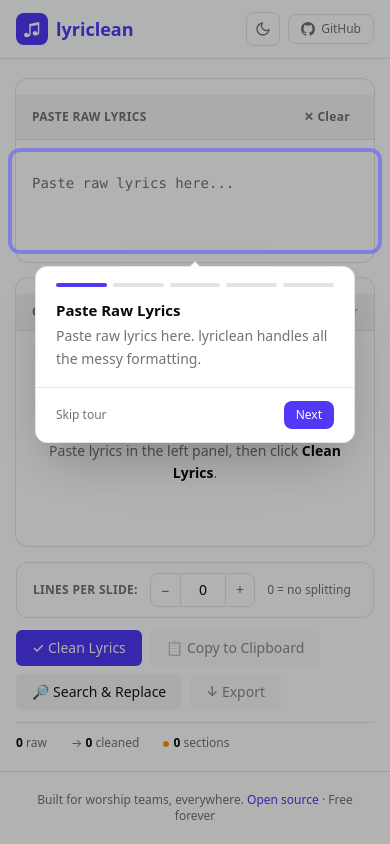
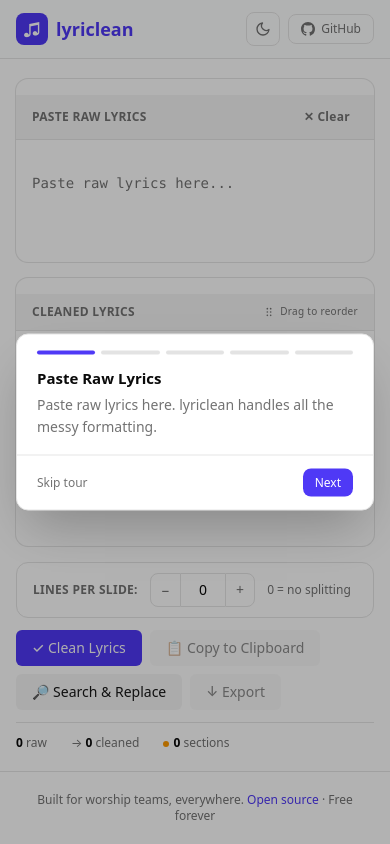
Before and after one commit to Ibinola/lyriclean, a Next.js app: page / in a window 390 px wide. Built offline with nearby package versions, Linux system fonts and the light colour scheme.

Commit message:
fix: responsive tour — centered modal on mobile, positioned tooltip on desktop

```diff
--- a/src/components/OnboardingTour.tsx
+++ b/src/components/OnboardingTour.tsx
@@ -44,6 +44,18 @@ const steps: Step[] = [
   },
 ];
 
+function useIsMobile() {
+  const [mobile, setMobile] = useState(false);
+  useEffect(() => {
+    const mq = window.matchMedia("(max-width: 640px)");
+    setMobile(mq.matches);
+    const cb = (e: MediaQueryListEvent) => setMobile(e.matches);
+    mq.addEventListener("change", cb);
+    return () => mq.removeEventListener("change", cb);
+  }, []);
+  return mobile;
+}
+
 function getArrowStyle(placement: string) {
   const base = "absolute h-2 w-2 rotate-45 bg-card border-l border-t";
   switch (placement) {
@@ -85,6 +97,7 @@ export default function OnboardingTour() {
   const [open, setOpen] = useState(false);
   const [step, setStep] = useState(0);
   const tooltipRef = useRef<HTMLDivElement>(null);
+  const isMobile = useIsMobile();
 
   useEffect(() => {
     const done = localStorage.getItem(LS_KEY);
@@ -93,7 +106,6 @@ export default function OnboardingTour() {
 
   useEffect(() => {
     if (!open) return;
-
     const s = steps[step];
     const el = document.querySelector(s.target);
     if (el) {
@@ -110,11 +122,65 @@ export default function OnboardingTour() {
 
   const s = steps[step];
   const el = document.querySelector(s.target);
+
+  // On mobile, render a centered modal instead of a positioned tooltip
+  if (isMobile) {
+    return (
+      <>
+        <div className="fixed inset-0 z-40 bg-black/30" onClick={finish} />
+        <div className="fixed left-1/2 top-1/2 z-50 w-[calc(100vw-32px)] max-w-sm -translate-x-1/2 -translate-y-1/2 rounded-xl border bg-card shadow-2xl">
+          <div className="flex gap-1.5 px-5 pt-4">
+            {steps.map((_, i) => (
+              <div
+                key={i}
+                className={`h-1 flex-1 rounded-full transition-colors ${
+                  i === step ? "bg-indigo-600" : "bg-muted-foreground/20"
+                }`}
+              />
+            ))}
+          </div>
+          <div className="px-5 pb-4 pt-3">
+            <h3 className="mb-1 text-[15px] font-semibold">{s.title}</h3>
+            <p className="text-sm leading-relaxed text-muted-foreground">
+              {s.body}
+            </p>
+          </div>
+          <div className="flex items-center justify-between border-t px-5 py-3">
+            <button
+              onClick={finish}
+              className="text-xs text-muted-foreground underline-offset-2 hover:underline"
+            >
+              Skip tour
+            </button>
+            <div className="flex items-center gap-2">
+              <button
+                onClick={() => setStep(step - 1)}
+                className={`rounded-lg border px-3 py-1.5 text-xs transition-colors hover:bg-muted ${
+                  step === 0 ? "invisible" : ""
+                }`}
+              >
+                Previous
+              </button>
+              <button
+                onClick={() =>
+                  step < steps.length - 1 ? setStep(step + 1) : finish()
+                }
+                className="rounded-lg bg-indigo-600 px-3 py-1.5 text-xs text-white transition-colors hover:bg-indigo-700"
+              >
+                {step < steps.length - 1 ? "Next" : "Done"}
+              </button>
+            </div>
+          </div>
+        </div>
+      </>
+    );
+  }
+
+  // Desktop: positioned tooltip
   const pos = el
     ? getTooltipPosition(el, s.placement)
     : { top: 200, left: window.innerWidth / 2 };
 
-  // Clamp tooltip so it doesn't overflow the viewport
   const tooltipWidth = 320;
   const tooltipHeight = 180;
   let left = pos.left - tooltipWidth / 2;
@@ -130,13 +196,7 @@ export default function OnboardingTour() {
 
   return (
     <>
-      {/* Backdrop */}
-      <div
-        className="fixed inset-0 z-40 bg-black/30"
-        onClick={finish}
-      />
-
-      {/* Target highlight */}
+      <div className="fixed inset-0 z-40 bg-black/30" onClick={finish} />
       {el && (
         <div
           className="fixed z-40 rounded-lg ring-2 ring-indigo-500/60 ring-offset-2 ring-offset-transparent transition-all duration-300"
@@ -149,17 +209,12 @@ export default function OnboardingTour() {
           }}
         />
       )}
-
-      {/* Tooltip card */}
       <div
         ref={tooltipRef}
         className="fixed z-50 w-80 rounded-xl border bg-card shadow-2xl"
         style={{ top, left }}
       >
-        {/* Arrow */}
         <div className={getArrowStyle(s.placement)} />
-
-        {/* Progress dots */}
         <div className="flex gap-1.5 px-5 pt-4">
           {steps.map((_, i) => (
             <div
@@ -170,16 +225,12 @@ export default function OnboardingTour() {
             />
           ))}
         </div>
-
-        {/* Body */}
         <div className="px-5 pb-4 pt-3">
           <h3 className="mb-1 text-[15px] font-semibold">{s.title}</h3>
           <p className="text-sm leading-relaxed text-muted-foreground">
             {s.body}
           </p>
         </div>
-
-        {/* Actions */}
         <div className="flex items-center justify-between border-t px-5 py-3">
           <button
             onClick={finish}
```
